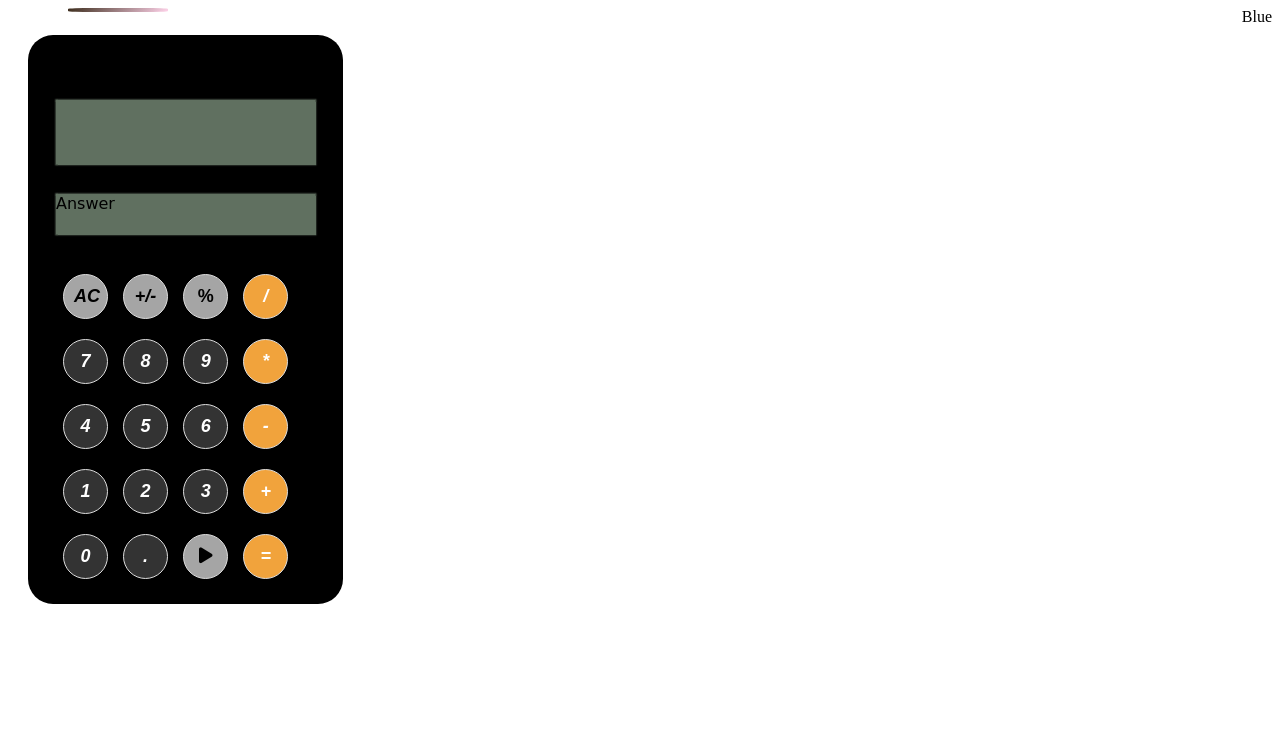
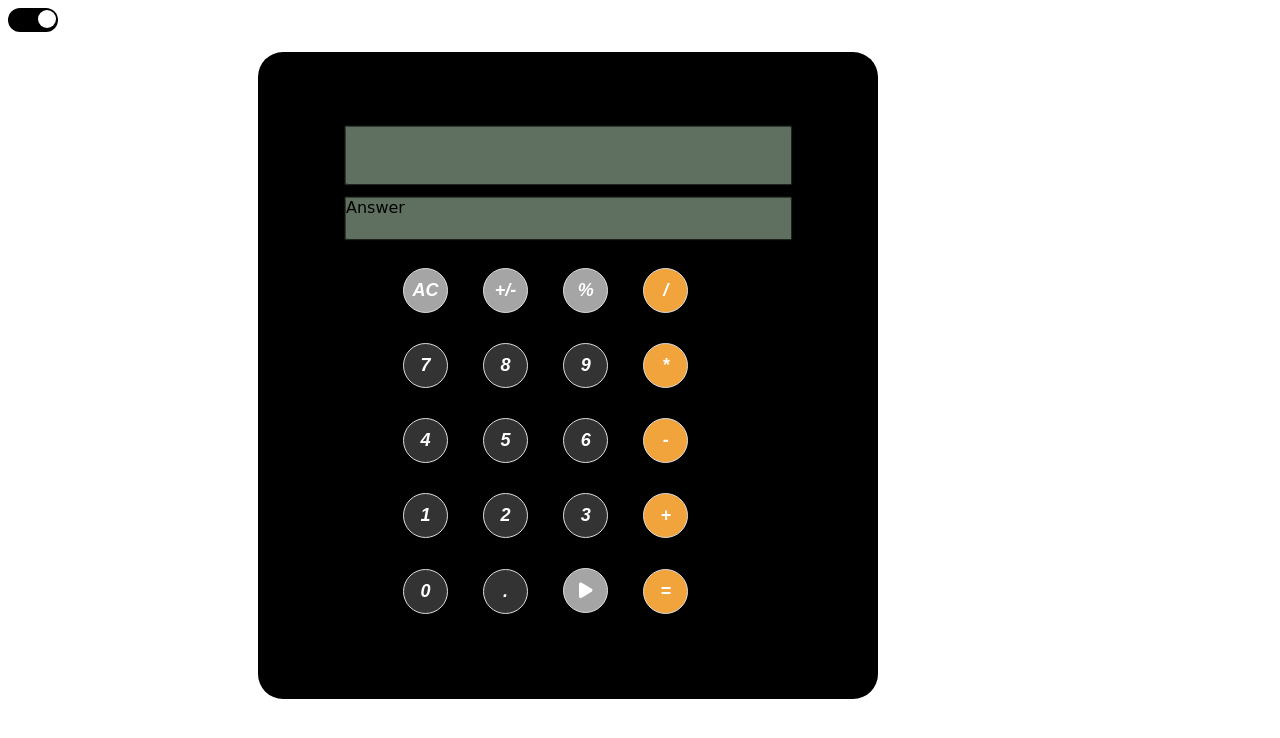
Before and after one commit to sarita-1901/Calculator-new, a plain HTML site: page index.html in a window 1280 px wide. Drawn offline with Linux system fonts and the light colour scheme.

Commit message:
changes on toggle

```diff
--- a/index.css
+++ b/index.css
@@ -1,21 +1,58 @@
-/* trial code begin*/
 
 
-.navbar-nav {
-  list-style-type: none;
-  display: flex;
-  height: 0.5vh;
-  max-width: 100%;
-justify-content: space-between;
-margin-bottom: 3px;
+
+.switch {
+  position: relative;
+  display: inline-block;
+  width: 50px;
+  height: 24px;
 }
 
-.pink
-{
-  border-radius: 25%;
-width: 100px;
-margin-left: 20px;
-  background-image: linear-gradient(315deg, #ffd3ea 0%, #403020 98%);
+.switch input {
+  opacity: 0;
+  width: 0;
+  height: 0;
+}
+
+.slider {
+  position: absolute;
+  cursor: pointer;
+  top: 0;
+  left: 0;
+  right: 0;
+  bottom: 0;
+  background-color: #ccc;
+  transition: .4s;
+}
+
+.slider:before {
+  position: absolute;
+  content: "";
+  height: 18px;
+  width: 18px;
+  left: 4px;
+  bottom: 4px;
+  background-color: white;
+
+  transition: .4s;
+}
+
+input:checked + .slider {
+  background-color: black;
+}
+
+
+input:checked + .slider:before {
+
+  transform: translateX(26px);
+}
+
+.slider.round {
+  border-radius: 34px;
+}
+
+.slider.round:before {
+  border-radius: 50%;
 }
 
 
@@ -46,14 +83,25 @@ margin-left: 20px;
 .calculator
 {
   border-radius: 25px;
-  background-color: rgba(208,179,183,255);
   background-color: rgb(196, 180, 183);
-
-  padding: 20px;
-  padding-bottom: 10px;
   margin: 20px;
   font-family: cursive;
-width: 275px;
+}
+
+@media screen and (max-width: 400px) {
+  .calculator {
+    width: 275px;
+    padding: 20px;
+    padding-bottom: 10px;
+  }
+}
+
+@media screen and (min-width: 400px) {
+  .calculator {
+    width: 500px;
+    padding: 60px;
+    margin-left: 250px;
+  }
 }
 
 .calculator-default
@@ -67,9 +115,10 @@ width: 275px;
   background-color: rgba(96,112,96,255);
   margin: 8px;
   box-shadow: 0 0 1.5px 1.5px rgba(96,112,96,255);
-   height: 8vh;
+   height: 7vh;
   margin-bottom: 15px;
-  margin-top: 45px;
+  margin-top: 15px;
+  overflow-wrap: break-word;
 }
 
 .calc-answer
@@ -79,101 +128,107 @@ width: 275px;
   box-shadow: 0 0 1.5px 1.5px rgba(96,112,96,255);
 
   height: 5vh;
-  margin-top: 30px;
-  margin-bottom: 35px;
+  margin-top: 10px;
+  margin-bottom: 15px;
 
 }
 
 .num
 {
-  width: 60px;
-  text-align: center;
-  padding: 10px;
-  color: white;
-  font-weight: bold;
-  font-style: italic;
-  font-size: large;
-  border: 1px solid #ddd;
-  cursor: pointer;
   background-color: #ffd3ea;
   background-image: linear-gradient(315deg, #ffd3ea 0%, #403020 98%);
-  margin: 10px;
-}
-
-.num:active
-{
- color: black;
- cursor: pointer;
-}
-
-.num:hover
-{
-  cursor: pointer;
 }
 
 .num-default
 {
   background: #333;
-  border-radius: 50%;
-  cursor: pointer;
-   width: 45px;
-  height: 45px;
-  margin: 5px;
-  margin-top: 15px;
 }
 
+
+
+.oper
+{
+  background-color: #a38560;
+  background-image: linear-gradient(315deg, #a38560 0%, #e0d4ae 74%);
+}
+
+
+.oper-default
+{
+  background: #f1a33c;
+}
+
+.oper-grey
+{
+  color: black;
+  background: #a5a5a5;
+}
 
 .input
 {
   margin: 10px;
 }
 
-.oper
+.button
 {
-  background-color: #a38560;
-  background-image: linear-gradient(315deg, #a38560 0%, #e0d4ae 74%);
-
-  width: 60px;
-  text-align: center;
-  padding: 10px;
   color: white;
-  font-weight: bold;
-  font-style: italic;
-  font-size: large;
-  border: 1px solid #ddd;
-
-  cursor: pointer;
-  margin: 10px;
+    font-weight: bold;
+    font-style: italic;
+    font-size: large;
+    border: 1px solid #ddd;
+    border-radius: 50%;
+    cursor: pointer;
+    width: 45px;
+    height: 45px;
 
 }
 
+@media screen and (max-width: 400px) {
+  .button {
+    margin: 5px;
+    margin-top: 15px;
 
-.oper:active
+  }
+}
+
+@media screen and (min-width: 400px) {
+  .button {
+    margin: 15px;
+    margin-top: 15px;
+
+  }
+
+  .input
+{
+  margin-left: 70px;
+}
+
+.output
+{
+  margin-left: 20px;
+  margin-right: 20px;
+}
+}
+
+  .button-custom {
+    width: 55px;
+    text-align: center;
+    padding: 5px;
+    color: white;
+    font-weight: bold;
+    font-style: italic;
+    font-size: large;
+    border: 1px solid #ddd;
+    cursor: pointer;
+    margin: 10px;
+  }
+
+.button:active
 {
  color: black;
 }
 
-
-.oper-default
+.button:hover
 {
-  background: #f1a33c;
-  border-radius: 50%;
-  width: 45px;
-  height: 45px;
-  margin: 5px;
+  cursor: pointer;
 }
-
-
-.oper-grey
-{
-  color: black;
-  font-weight: bold;
-  font-size: large;
-  border: 1px solid #ddd;
-  cursor: pointer;
-  background: #a5a5a5;
-  border-radius: 50%;
-  width: 45px;
-  height: 45px;
-  margin: 5px;
-}
--- a/index.html
+++ b/index.html
@@ -11,12 +11,11 @@
 
 <body>
 
-  <nav>
-  <ul class="navbar-nav">
-  <span class="pink"> <li></li></span>
-  <span class="blue"> <li>Blue</li></span>
-  </ul>
-  </nav>
+  <label class="switch">
+    <input type="checkbox" id="switch" checked>
+    <span class="slider round"></span>
+  </label>
+
 
 <div class="flip-card-scene">
 
@@ -31,38 +30,38 @@
     </div>
 
     <div class="input">
-       <button id="clear1" class="oper oper-grey oper-default">AC</button>
-       <button class="oper oper-grey oper-default"> +/-  </button>
-       <button class="pcent oper-grey" value='%' id="percent1"> %  </button>
-       <button class="oper oper-default" value="/">/</button>
+       <button id="clear1" class="button oper oper-grey ">AC</button>
+       <button class="button oper oper-grey"> +/-  </button>
+       <button class="button pcent oper-grey" value='%' id="percent1"> %  </button>
+       <button class="button oper oper-default" value="/">/</button>
 
        <br>
 
-       <button class="num num-default" value="7">7  </button>
-       <button class="num num-default" value="8">8  </button>
-       <button class="num num-default" value="9">9  </button>
-       <button class="oper oper-default" value="*" >*</button>
+       <button class="button num num-default" value="7">7  </button>
+       <button class="button num num-default" value="8">8  </button>
+       <button class="button num num-default" value="9">9  </button>
+       <button class="button oper oper-default" value="*" >*</button>
 
        <br>
 
-       <button class="num num-default" value="4">4  </button>
-       <button class="num num-default" value="5">5  </button>
-       <button class="num num-default" value="6">6  </button>
-       <button class="oper oper-default" value="-">-</button>
+       <button class="button num num-default" value="4">4  </button>
+       <button class="button num num-default" value="5">5  </button>
+       <button class="button num num-default" value="6">6  </button>
+       <button class="button oper oper-default" value="-">-</button>
 
        <br>
 
-       <button class="num num-default" value="1">1  </button>
-       <button class="num num-default" value="2">2 </button>
-       <button class="num num-default" value="3">3 </button>
-       <button class="oper oper-default" value="+">+</button>
+       <button class="button num num-default" value="1">1  </button>
+       <button class="button num num-default" value="2">2 </button>
+       <button class="button num num-default" value="3">3 </button>
+       <button class="button oper oper-default" value="+">+</button>
 
        <br>
 
-       <button class="num num-default" value="0">0</button>
-       <button class="num num-default" id="decimal" value=".">.</button>
-       <button class="oper oper-grey" id="play1">  <i class="fas fa-play"></i>  </button>
-       <button class="oper oper-default" id="equal" value="=">=</button>
+       <button class="button num num-default" value="0">0</button>
+       <button class="button num num-default" id="decimal" value=".">.</button>
+       <button class="button oper oper-grey" id="play1">  <i class="fas fa-play"></i>  </button>
+       <button class="button oper oper-default" id="equal" value="=">=</button>
 
        <br>
 
@@ -80,34 +79,34 @@
    </div>
 
    <div class="input">
-    <button class="oper" id="play">  <i class="fas fa-play"></i>  </button>
-    <button id="clear" class="oper">AC</button>
-      <button class="oper" id="equal" value="=">=</button>
+    <button class="button-custom oper" id="play">  <i class="fas fa-play"></i>  </button>
+    <button id="clear" class="button-custom oper">AC</button>
+      <button class="button-custom oper" id="equal" value="=">=</button>
 
       <br>
-      <button class="oper" value="+">+ </button>
-      <button class="oper" value="-">-  </button>
-      <button class="oper" value="*" >*  </button>
+      <button class="button-custom oper" value="+">+ </button>
+      <button class="button-custom oper" value="-">-  </button>
+      <button class="button-custom oper" value="*" >*  </button>
 
       <br>
-      <button class="num" value="0">0</button>
-      <button class="num" id="decimal" value=".">.</button>
-      <button class="oper" value="/">/</button>
+      <button class="button-custom num" value="0">0</button>
+      <button class="button-custom num" id="decimal" value=".">.</button>
+      <button class="button-custom oper" value="/">/</button>
 
       <br>
-      <button class="num" value="7">7  </button>
-      <button class="num" value="8">8  </button>
-      <button class="num" value="9">9  </button>
+      <button class="button-custom num" value="7">7  </button>
+      <button class="button-custom num" value="8">8  </button>
+      <button class="button-custom num" value="9">9  </button>
 
       <br>
-      <button class="num" value="4">4  </button>
-      <button class="num" value="5">5  </button>
-      <button class="num" value="6">6  </button>
+      <button class="button-custom num" value="4">4  </button>
+      <button class="button-custom num" value="5">5  </button>
+      <button class="button-custom num" value="6">6  </button>
 
       <br>
-      <button class="num" value="1">1  </button>
-      <button class="num" value="2">2 </button>
-      <button class="num" value="3">3 </button>
+      <button class="button-custom num" value="1">1  </button>
+      <button class="button-custom num" value="2">2 </button>
+      <button class="button-custom num" value="3">3 </button>
 
 
     </div>
--- a/main.js
+++ b/main.js
@@ -6,10 +6,10 @@ var start = 0;
 var percentclicked = "0";
 
 /*Code for flipping*/
-var pinkswitch = document.querySelector('.pink');
+var switchStatus = document.getElementById('switch');
 var flipobject = document.querySelector('.flip-calc');
 
-pinkswitch.addEventListener( 'click', function() {
+switchStatus.addEventListener( 'change', function() {
   flipobject.classList.toggle('is-flipped');
 });
 
@@ -27,7 +27,6 @@ const answer1 = document.getElementById('answer1');
 const clear = document.getElementById('clear');
 const clear1 = document.getElementById('clear1');
 
-const percent = document.getElementById('percent');
 const percent1 = document.getElementById('percent1');
 
 
@@ -61,6 +60,7 @@ clear.addEventListener('click',() => {
   queue = [];
   input = 0;
   start = 0;
+  percentclicked = "0";
   display.innerHTML = input;
   display1.innerHTML = input;
 
@@ -72,6 +72,8 @@ clear1.addEventListener('click',() => {
   queue = [];
   input = 0;
   start = 0;
+  percentclicked = "0";
+
   display.innerHTML = input;
   display1.innerHTML = input;
 
@@ -141,6 +143,7 @@ queue[1] = element.value;
 }
 
 input = 0;
+percentclicked = "0";
 display.innerHTML += element.value;
 answer.innerHTML = queue[0];
 display1.innerHTML += element.value;
```
